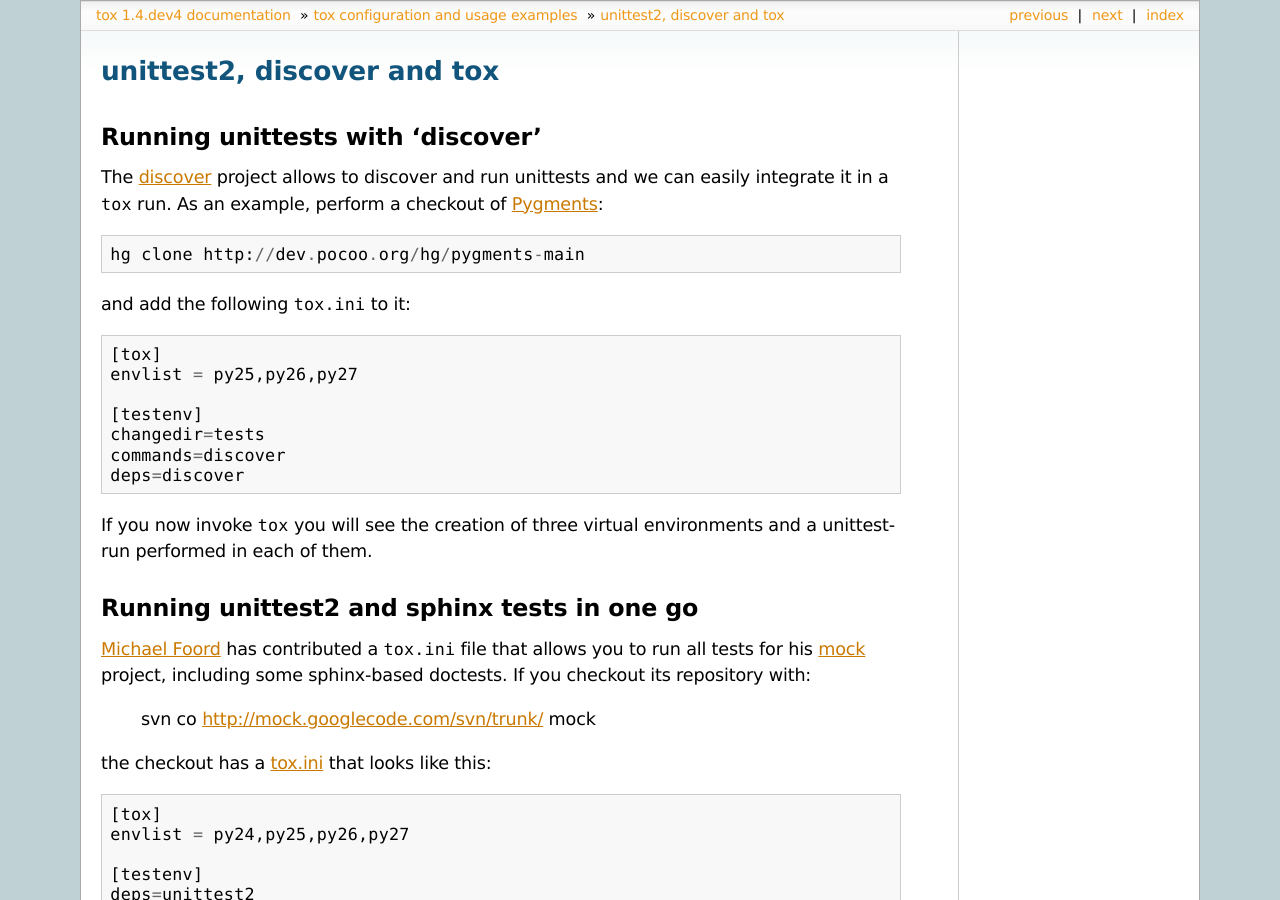
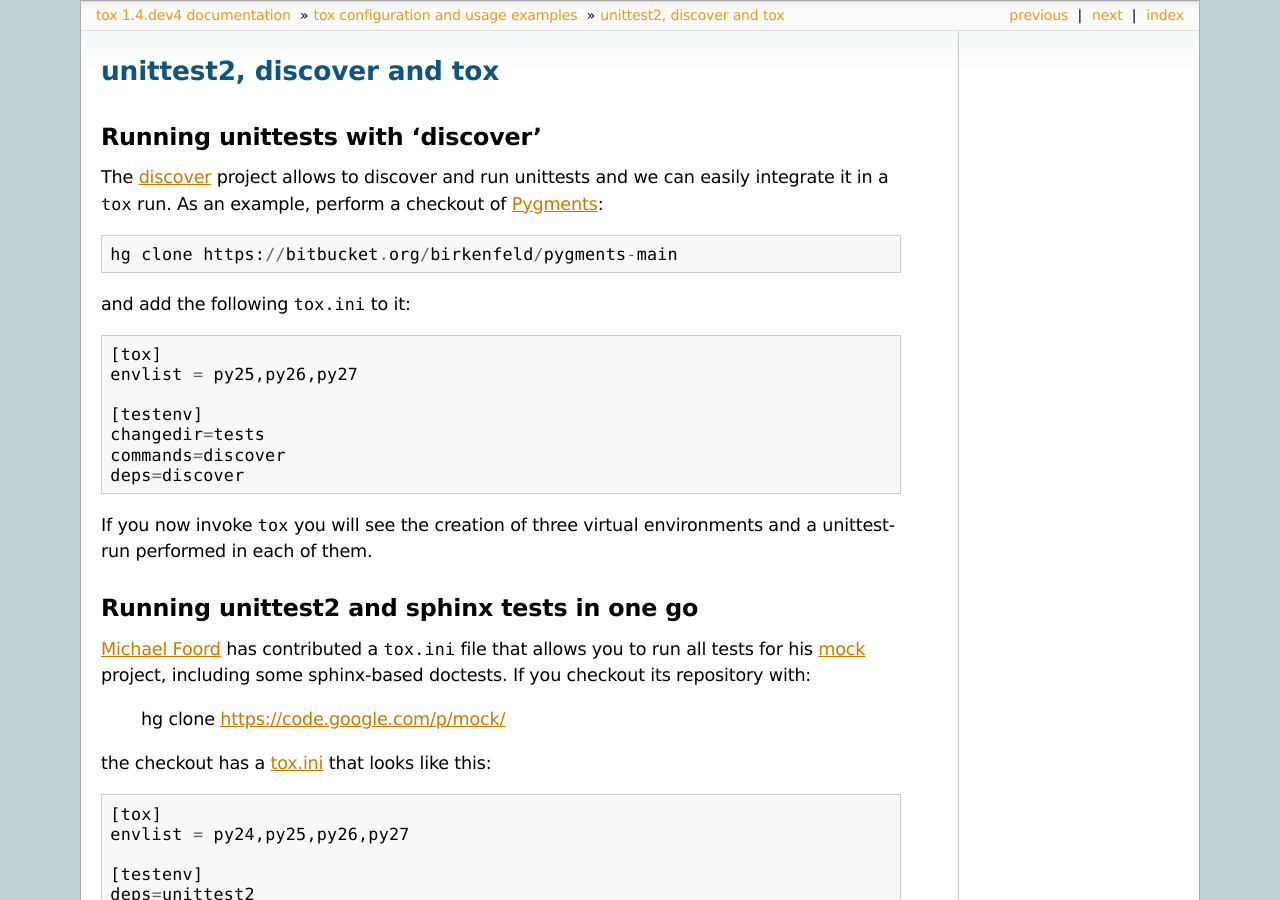
Before and after one commit to msabramo/tox, a Sphinx documentation site: the page built from doc/example/unittest.txt, in a window 1280 px wide and 900 px high. Built offline with Sphinx 7.4.7, drawn with Linux system fonts in a browser that asks for light colours.

Commit message:
doc fixes

```diff
--- a/doc/example/unittest.txt
+++ b/doc/example/unittest.txt
@@ -11,7 +11,7 @@ The discover_ project allows to discover and run unittests
 and we can easily integrate it in a ``tox`` run.  As an example,
 perform a checkout of Pygments_::
 
-    hg clone http://dev.pocoo.org/hg/pygments-main
+    hg clone https://bitbucket.org/birkenfeld/pygments-main
 
 and add the following ``tox.ini`` to it::
 
@@ -31,14 +31,14 @@ Running unittest2 and sphinx tests in one go
 -----------------------------------------------------
 
 .. _`Michael Foord`: http://www.voidspace.org.uk/
-.. _tox.ini: http://code.google.com/p/mock/source/browse/trunk/tox.ini
+.. _tox.ini: http://code.google.com/p/mock/source/browse/tox.ini
 
 `Michael Foord`_ has contributed a ``tox.ini`` file that
 allows you to run all tests for his mock_ project,
 including some sphinx-based doctests.  If you checkout
 its repository with:
 
-    svn co http://mock.googlecode.com/svn/trunk/ mock
+    hg clone https://code.google.com/p/mock/
 
 the checkout has a tox.ini_ that looks like this::
 
```
Also changed, not shown: 1 other file.
